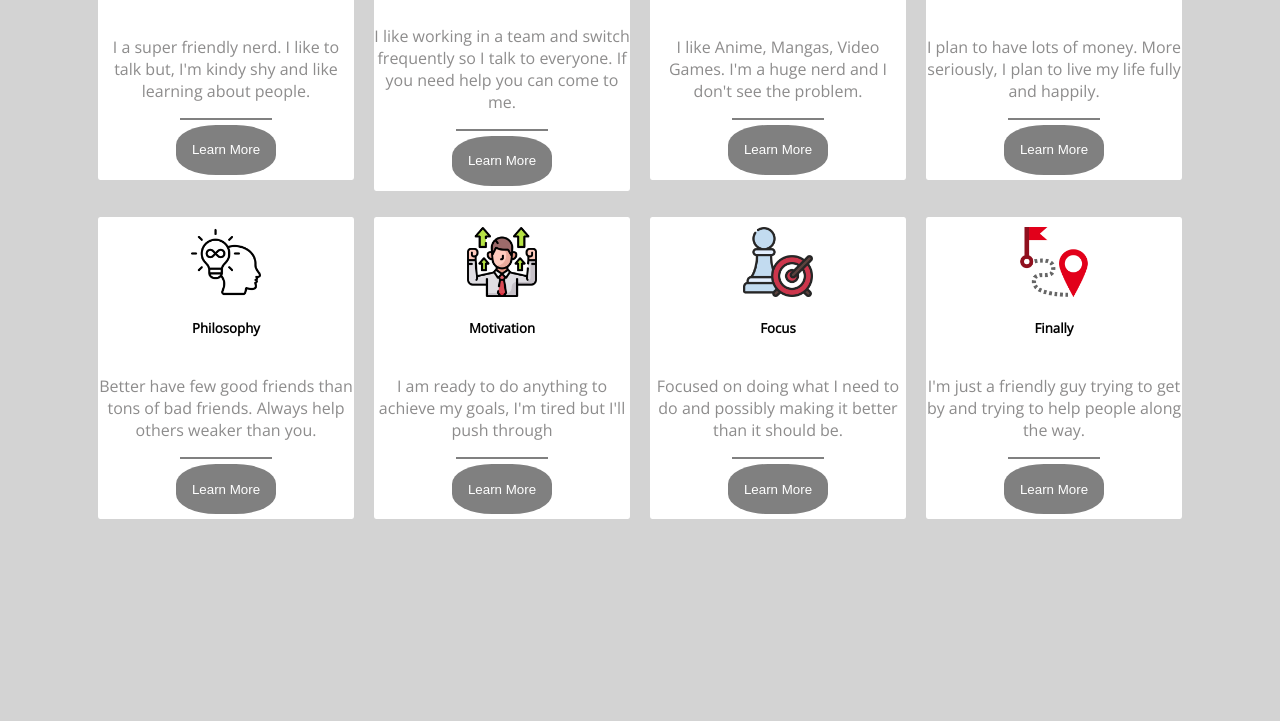
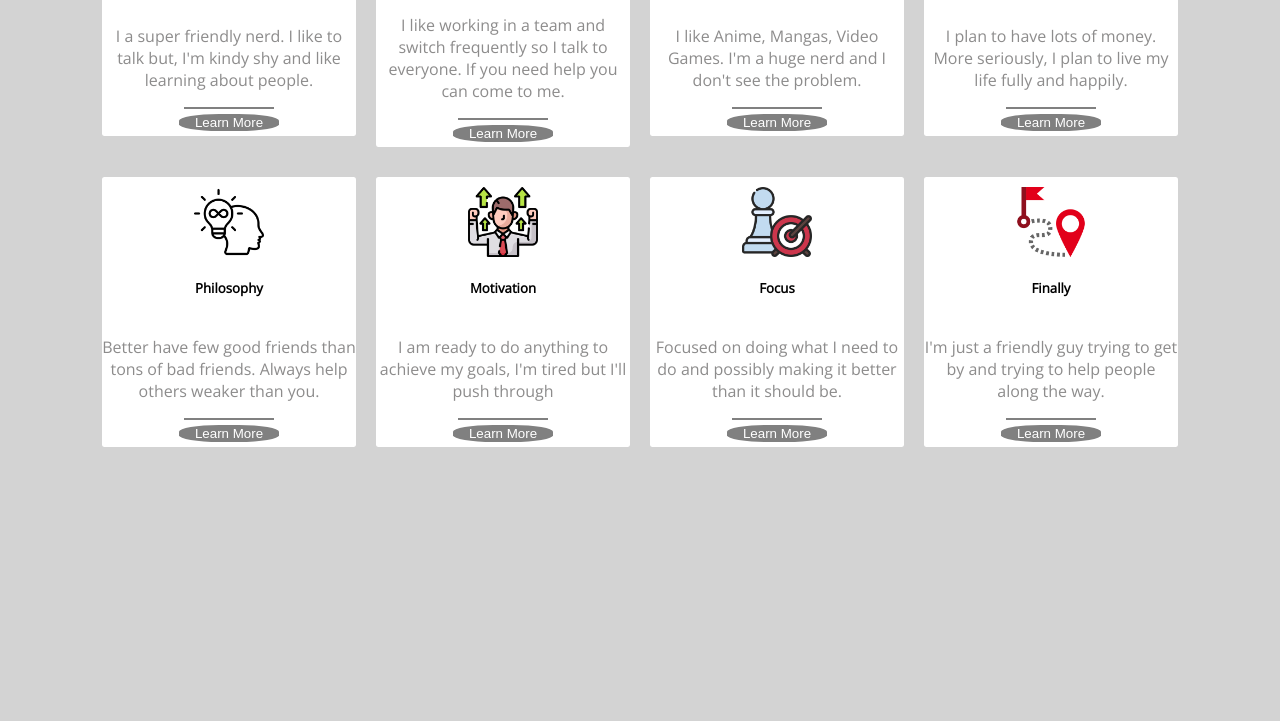
Before and after one commit to Mardixx/grid-away-grid-ahoy, a plain HTML site: page index.html in a window 1280 px wide. Shown: the part 79-800 px from the top of the page. Drawn offline with nearby package versions, Linux system fonts and the light colour scheme.

Commit message:
Ready to send

```diff
--- a/style.css
+++ b/style.css
@@ -1,14 +1,8 @@
 @import url('https://fonts.googleapis.com/css2?family=Open+Sans:wght@300&display=swap');
 
-html{
-    max-height: 100%;
-    height: 100%;
-
-}
 body{
     background-color: lightgray;
     margin: 0;
-    height: fit-content;
     font-family: 'Open Sans', sans-serif;
 }
 @media (min-width: 300px){
@@ -39,28 +33,35 @@ body{
         grid-gap: 20px;
         justify-content: center;
         align-items: center;
+        margin: 5px;
     }
 }
 .container > div{
     display: grid;
+    justify-content: center;
+    align-items: center;
     background-color: white;
     border-radius: 1%;
 
 }
 div{
     place-items: center;
+    justify-content: center;
+    align-items: center;
+    overflow: hidden;
 }
 header{
-    margin-top: 30px;
     place-items: center;
     justify-content: center;
-    align-items: center;
+    align-content: center;
+    height: fit-content;
 }
 footer{
-    margin-bottom: 30px;
     place-items: center;
     justify-content: center;
-    align-items: center;
+    align-content: center;
+    height: fit-content;
+
 }
 .placeholder{
     width: 70px;
@@ -69,18 +70,18 @@ footer{
 p{
     text-align: center;
     width: fit-content;
-    height: fit-content;
+
     color: #8d8c8c;
 }
 h5{
     text-align: center;
     width: fit-content;
-    height: fit-content;
+
 }
 img{
     text-align: center;
     width: fit-content;
-    height: fit-content;
+    height: 50px;
     margin-top: 10px;
 }
 button{
@@ -88,7 +89,7 @@ button{
     border-radius: 40%;
     margin-bottom: 5px;
     width: 100px;
-    height: 50px;
+
     color: white;
     background-color: gray;
 }
@@ -96,7 +97,7 @@ button:hover{
     transition-duration: 1s;
     transform: scale(1.1);
     background-color: #5dcacb;
-    border: 1px solid gray;
+    border: 1px solid gray;    padding-top: 50%;
 }
 .line{
     height: 0;
```
